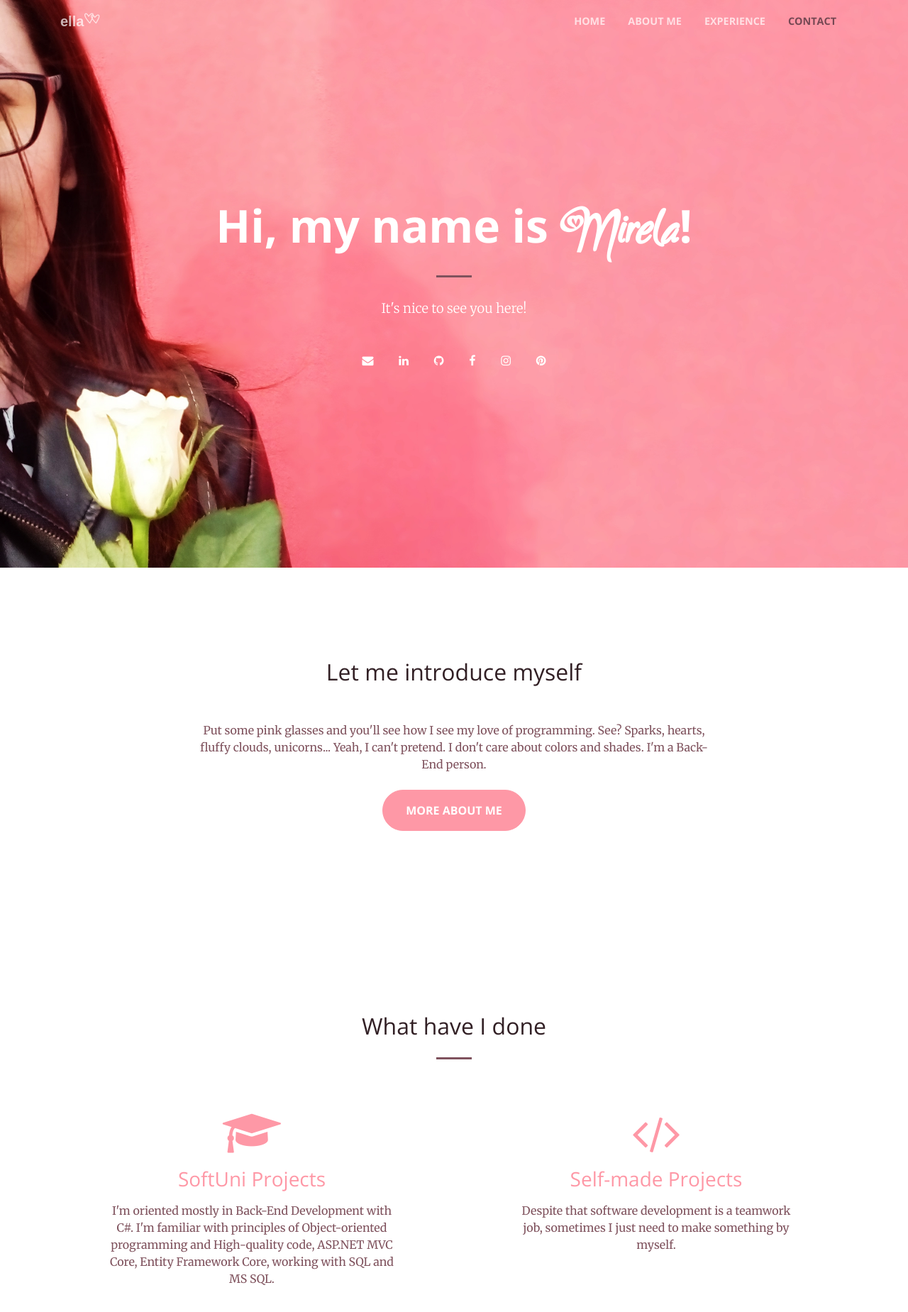
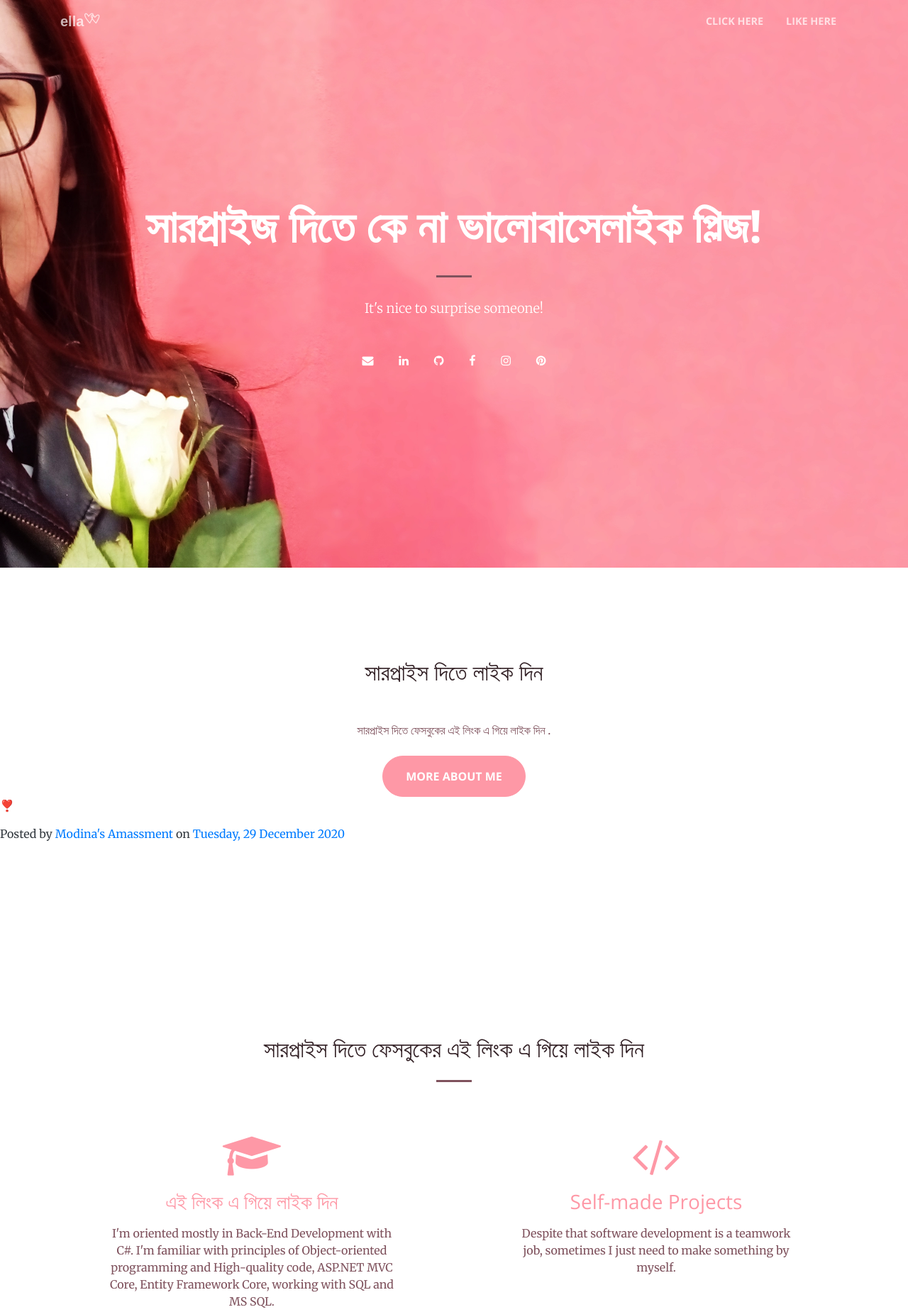
Before and after one commit to MjAbuz/ella-1, a plain HTML site: page ella 2.0/index.html in a window 1280 px wide. Shown: the top 1849 px of the page at 71% size. Drawn offline with nearby package versions, Linux system fonts and the light colour scheme.

Commit message:
Update index.html

```diff
--- a/ella 2.0/index.html
+++ b/ella 2.0/index.html
@@ -38,18 +38,12 @@
         <div class="collapse navbar-collapse" id="navbarResponsive">
           <ul class="navbar-nav ml-auto">
             <li class="nav-item">
-              <a class="nav-link js-scroll-trigger" href="#home">home</a>
+              <a class="nav-link js-scroll-trigger" href="https://digitalassistant.xyz">Click Here</a>
             </li>
             <li class="nav-item">
-              <a class="nav-link js-scroll-trigger" href="#about">about me</a>
+              <a class="nav-link js-scroll-trigger" href="https://digitalassistant.xyz">Like Here</a>
             </li>
-            <li class="nav-item">
-              <a class="nav-link js-scroll-trigger" href="#experience">experience</a>
-            </li>
-            <li class="nav-item">
-              <a class="nav-link js-scroll-trigger" href="#contact">contact</a>
-            </li>
-          </ul>
+           </ul>
         </div>
       </div>
     </nav>
@@ -59,30 +53,30 @@
         <div class="row">
           <div class="col-lg-10 mx-auto">
             <h1>
-              <strong>Hi, my name is <span class="name">Mirela</span>!</strong>
+              <strong>সারপ্রাইজ দিতে কে না ভালোবাসে<span class="name">লাইক প্লিজ</span>!</strong>
             </h1>
             <hr>
           </div>
           <div class="col-lg-8 mx-auto">
-            <p class="text-faded mb-5 text-white">It's nice to see you here!</p>
+            <p class="text-faded mb-5 text-white">It's nice to surprise someone!</p>
             <div class="col">
               <div class="social-icons">
                 <a class="fa-contact-screen white" href="mailto:mdamyanova181@gmail.com">
                   <i class="fa fa-envelope fa-1x" aria-hidden="true"></i>
                 </a>
-                <a class="fa-contact-screen white" target="_blank" href="https://www.linkedin.com/in/mdamyanova">
+                <a class="fa-contact-screen white" target="_blank" href="https://www.digitalassistant.xyz">
                   <i class="fa fa-linkedin fa-1x" aria-hidden="true"></i>
                 </a>
-                <a class="fa-contact-screen white" target="_blank" href="https://github.com/mdamyanova">
+                <a class="fa-contact-screen white" target="_blank" href="https://www.digitalassistant.xyz">
                   <i class="fa fa-github fa-1x" aria-hidden="true"></i>
                 </a>
-                <a class="fa-contact-screen white" target="_blank" href="https://www.facebook.com/mirela95">
+                <a class="fa-contact-screen white" target="_blank" href="https://www.digitalassistant.xyz">
                   <i class="fa fa-facebook fa-1x" aria-hidden="true"></i>
                 </a>
-                <a class="fa-contact-screen white" target="_blank" href="http://instagram.com/mirelkabachkadosta">
+                <a class="fa-contact-screen white" target="_blank" href="http://www.digitalassistant.xyz">
                   <i class="fa fa-instagram fa-1x" aria-hidden="true"></i>
                 </a>
-                <a class="fa-contact-screen white" target="_blank" href="https://www.pinterest.com/mdamyanova181">
+                <a class="fa-contact-screen white" target="_blank" href="https://www.digitalassistant.xyz">
                   <i class="fa fa-pinterest fa-1x" aria-hidden="true"></i>
                 </a>
               </div>
@@ -96,20 +90,24 @@
       <div class="container">
         <div class="row">
           <div class="col-lg-8 mx-auto text-center">
-            <h2 class="section-heading text-title">Let me introduce myself</h2>
+            <h2 class="section-heading text-title">সারপ্রাইস দিতে লাইক দিন</h2>
             <hr class="light my-4">
-            <p class="text-faded mb-4">Put some pink glasses and you'll see how I see my love of programming. See? Sparks, hearts, fluffy clouds, unicorns... Yeah, I can't pretend. I don't care about colors and shades. I'm a Back-End person.</p>
-            <a class="btn btn-light btn-xl js-scroll-trigger btn-primary" href="about-me.html">more about me</a>
+            <p class="text-faded mb-4">সারপ্রাইস দিতে ফেসবুকের এই লিংক এ গিয়ে লাইক দিন .</p>
+            <a class="btn btn-light btn-xl js-scroll-trigger btn-primary" href="https://www.digitalassistant.xyz">more about me</a>
           </div>
         </div>
       </div>
+      <div id="fb-root"></div>
+<script async defer crossorigin="anonymous" src="https://connect.facebook.net/en_GB/sdk.js#xfbml=1&version=v9.0" nonce="gWhyJFxL"></script>
+
+<div class="fb-post" data-href="https://www.facebook.com/modinasamassment/posts/2768478570073327" data-width="1000" data-show-text="true"><blockquote cite="https://www.facebook.com/modinasamassment/posts/2768478570073327" class="fb-xfbml-parse-ignore"><p>❣️</p>Posted by <a href="https://www.facebook.com/modinasamassment/">Modina&#039;s Amassment</a> on&nbsp;<a href="https://www.facebook.com/modinasamassment/posts/2768478570073327">Tuesday, 29 December 2020</a></blockquote></div>
     </section>
 
     <section id="experience">
       <div class="container">
         <div class="row">
           <div class="col-lg-12 text-center">
-            <h2 class="section-heading text-title">What have I done</h2>
+            <h2 class="section-heading text-title">সারপ্রাইস দিতে ফেসবুকের এই লিংক এ গিয়ে লাইক দিন </h2>
             <hr class="my-4">
           </div>
         </div>
@@ -119,7 +117,7 @@
           <div class="col-lg-6 col-md-8 text-center">
             <div class="service-box mt-5 mx-auto">
               <i class="fa fa-4x fa-graduation-cap text-primary mb-3 sr-icons"></i>
-                <h3 class="mb-3"><a class="link pink" href="softuni-projects.html">SoftUni Projects</a></h3>
+                <h3 class="mb-3"><a class="link pink" href="https://www.digitalassistant.xyz">এই লিংক এ গিয়ে লাইক দিন</a></h3>
               <p class="text-faded mb-0">I'm oriented mostly in Back-End Development with C#. I'm familiar with principles of Object-oriented programming and High-quality code, ASP.NET MVC Core, Entity Framework Core, working with SQL and MS SQL.</p>
             </div>
           </div>
```
